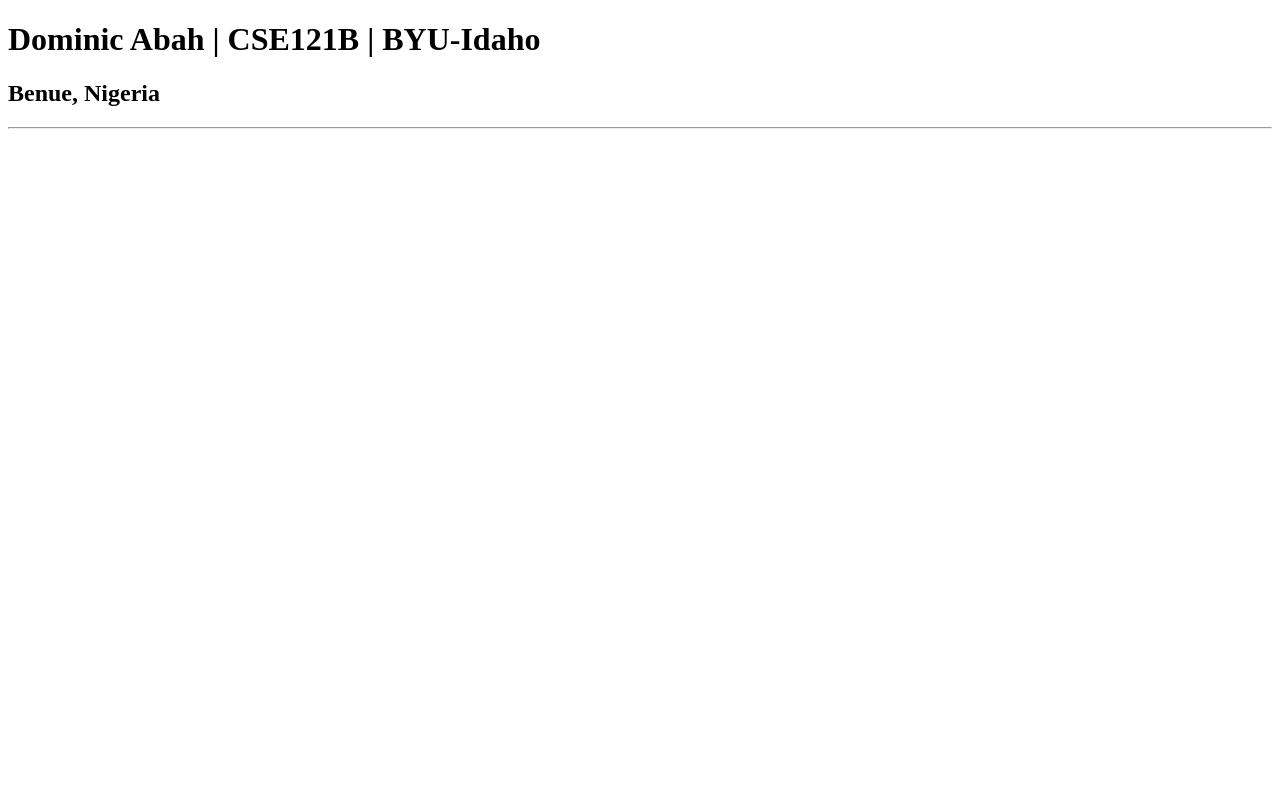
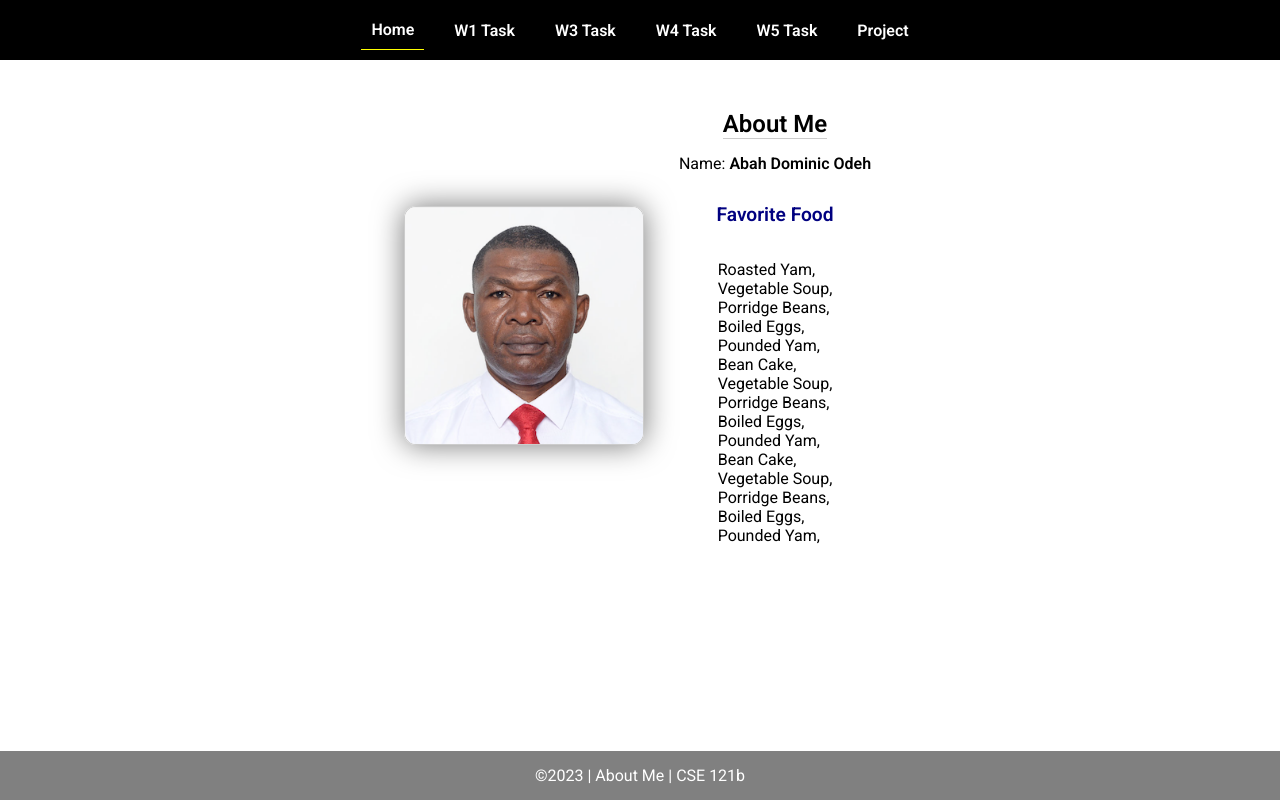
Before and after one commit to dommmy200/cse121b, a plain HTML site: page index.html in a window 1280 px wide. Drawn offline with Linux system fonts and the light colour scheme.

Commit message:
wk02 assignment done

```diff
--- a/index.html
+++ b/index.html
@@ -1,13 +1,45 @@
 <!DOCTYPE html>
 <html lang="en">
+
 <head>
-    <meta charset="UTF-8">
-    <meta name="viewport" content="width=device-width, initial-scale=1.0">
-    <title>Dominic Abah | CSE121B | BYU-Idaho</title>
+  <meta charset="UTF-8">
+  <meta name="viewport" content="width=device-width, initial-scale=1.0">
+  <title>About Me | CSE 121b | W02: Programming Tasks</title>
+  <link rel="preconnect" href="https://fonts.googleapis.com">
+  <link rel="preconnect" href="https://fonts.gstatic.com" crossorigin>
+  <link href="https://fonts.googleapis.com/css2?family=Roboto:wght@400;600&display=swap"
+    rel="stylesheet">
+  <link rel="stylesheet" href="styles/main.css">
 </head>
+
 <body>
-    <h1>Dominic Abah | CSE121B | BYU-Idaho</h1>
-    <h2>Benue, Nigeria</h2>
-    <hr>
+  <nav>
+    <ul id="menu">
+      <li><a id="toggleMenu">&equiv;</a></li>
+      <li><a href="index.html" class="active">Home</a></li>
+      <li><a href="w01-task.html">W1 Task</a></li>
+      <li><a href="w03-task.html">W3 Task</a></li>
+      <li><a href="w04-task.html">W4 Task</a></li>
+      <li><a href="w05-task.html">W5 Task</a></li>
+      <li><a href="project.html">Project</a></li>
+    </ul>
+  </nav>
+  <main id="home">
+    <picture>
+      <img src="images/placeholder.png" alt="Placeholder Image">
+    </picture>
+    <section>
+      <h1>About Me</h1>
+      <div class="info">Name: <span id="name"></span></div>
+      <h2>Favorite Food</h2>
+      <div class="block" id="food"></div>
+    </section>
+  </main>
+  <footer>
+    &copy;<span id="year"></span> | About Me | CSE 121b
+  </footer>
+  <script src="scripts/main.js"></script>
+  <script src="scripts/w02-task.js"></script>
 </body>
+
 </html>
--- /dev/null
+++ b/scripts/main.js
@@ -0,0 +1,9 @@
+// copyright year
+document.querySelector('#year').textContent = new Date().getFullYear();
+
+// toggle menu in small view
+const toggleMenu = () => {
+    document.querySelector('#menu').classList.toggle('open');
+}
+
+document.querySelector('#toggleMenu').addEventListener('click', toggleMenu);
--- /dev/null
+++ b/scripts/w02-task.js
@@ -0,0 +1,53 @@
+/* W02-Task - Profile Home Page */
+
+/* Step 1 - Setup type tasks - no code required */
+
+/* Step 2 - Variables */
+let fullName = "Abah Dominic Odeh";
+const date = new Date();
+let currentYear = date.getFullYear();
+let profilePicture = "images/dominic_abah.png";
+
+
+
+/* Step 3 - Element Variables */
+const nameElement = document.getElementById("name");
+const foodElement = document.getElementById("food");
+const yearElement = document.querySelector("#year");
+let imageElement = document.querySelector("img");
+
+
+
+
+/* Step 4 - Adding Content */
+nameElement.innerHTML = `<strong>${fullName}</strong>`;
+yearElement.textContent = currentYear;
+imageElement.setAttribute("src", profilePicture);
+imageElement.setAttribute("alt", `Profile image of ${fullName}`);
+
+
+
+
+
+
+
+/* Step 5 - Array */
+let favoriteFood = ["Roasted Yam","Vegetable Soup", "Porridge Beans", "Boiled Eggs", "Pounded Yam"];
+let bestFood = "Bean Cake";
+favoriteFood.push(bestFood);
+for (const myFood of favoriteFood)
+{
+    foodElement.innerHTML += `<br>${myFood},`;
+}
+
+favoriteFood.shift();
+for (const myFood of favoriteFood)
+{
+    foodElement.innerHTML += `<br>${myFood},`;
+}
+
+favoriteFood.pop();
+for (const myFood of favoriteFood)
+{
+    foodElement.innerHTML += `<br>${myFood},`;
+}
--- /dev/null
+++ b/styles/main.css
@@ -0,0 +1,157 @@
+/* Universal Selector */
+* {
+    margin: 0;
+    padding: 0;
+    box-sizing: border-box;
+}
+
+/* HTML Selectors */
+body {
+    font-family: 'Roboto', Helvetica, sans-serif;
+}
+
+nav {
+    background-color: black;
+    width: 100%;
+    position: fixed;
+    top: 0;
+}
+
+nav ul {
+    display: flex;
+    flex-direction: column;
+    align-items: center;
+    max-width: fit-content;
+    margin: 0 auto;
+}
+
+nav ul li {
+    flex: 1 1 auto;
+}
+
+nav ul li:first-child {
+    display: block;
+    font-size: 2rem;
+}
+
+nav ul li:first-child a {
+    padding: 1px 10px;
+}
+
+nav ul li {
+    display: none;
+    list-style: none;
+    margin: 10px;
+}
+
+nav ul li a {
+    display: block;
+    padding: 10px;
+    text-decoration: none;
+    font-weight: 600;
+    color: white;
+    text-align: center;
+}
+
+nav ul li a:hover {
+    background-color: #efefef;
+    color: black;
+}
+
+h1, h2 {
+    text-align: center;
+    margin-bottom: 15px;
+
+}
+
+h1 {
+border-bottom: 1px solid #ccc;
+}
+
+h2 {
+    font-size: 1.2rem;
+    color: navy;
+    text-align: center;
+    margin-top: 30px;
+}
+
+main {
+    margin-top: 125px;
+    display: grid;
+    grid-template-columns: 1fr;
+    grid-gap: 20px;
+    align-items: center;
+    justify-content: center;
+}
+
+picture {
+    margin: 0 auto;
+}
+
+picture img {
+    width: 240px;
+    height: auto;
+    border-radius: 5%;
+    border: 1px solid #ccc;
+    box-shadow: 0 0 30px #777;
+}
+
+section {
+    display: flex;
+    flex-direction: column;
+    align-items: center;
+    margin: 10px
+}
+
+label {
+    margin: 15px 0;
+}
+
+footer {
+    background-color: gray;
+    color: white;
+    padding: 15px;
+    text-align: center;
+    width: 100%;
+    position: fixed;
+    bottom: 0;
+}
+
+/* Class Selectors */
+.active {
+    border-bottom: 1px solid yellow;
+}
+
+.open li {
+    display: block;
+}
+
+.block {
+    display: block;
+}
+
+/* ID Selectors */
+
+/* Media Queries */
+@media only screen and (min-width: 32.5em) {
+    nav ul {
+        flex-direction: row;
+    }
+
+    nav ul li:first-child {
+        display: none;
+    }
+
+    nav ul li {
+        display: block;
+    }
+
+    main {
+        margin: 100px auto 20px;
+        grid-template-columns: 250px 1fr;
+        max-width: -moz-fit-content;
+        max-width: fit-content;
+
+    }
+
+}
```
Also changed, not shown: index-old.html (added, +13 -0 lines), images/dominic_abah.png (added), images/placeholder.png (added), 1 other file.
